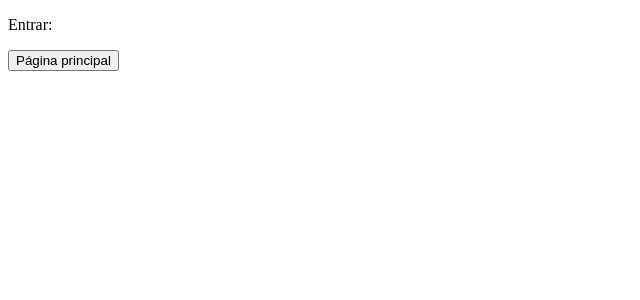
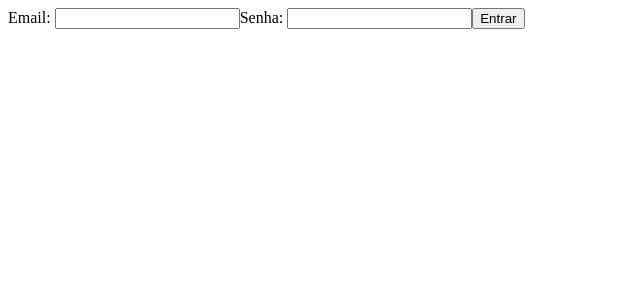
Before and after one commit to hydrahtec/REACT, a React (Create React App) app in the folder aulas/: page /entrar in a window 1280 px wide. Shown: the top 300 px of the page, without its empty margins (0-640 px from the left). Built offline with nearby package versions, Linux system fonts and the light colour scheme.

Commit message:
add form

```diff
--- a/aulas/src/App/pages/login/Login.tsx
+++ b/aulas/src/App/pages/login/Login.tsx
@@ -1,17 +1,41 @@
-import { useNavigate } from "react-router-dom";
+// import { useNavigate } from "react-router-dom";
+
+// export const Login = () => {
+//     let navigate = useNavigate();
+
+//     const handleClick = () => {
+//         navigate("/pagina-inicial") ;
+//     }
+
+
+//     return (
+//         <div>
+//         <p>Entrar: </p>
+//         <button onClick={handleClick}>Página principal</button>
+//         </div>
+//     );
+// };
 
 export const Login = () => {
-    let navigate = useNavigate();
-
-    const handleClick = () => {
-        navigate("/pagina-inicial") ;
-    }
 
 
     return (
         <div>
-        <p>Entrar: </p>
-        <button onClick={handleClick}>Página principal</button>
+            <form>
+                <label>
+                    <span>Email: </span>
+                    <input />
+                </label>
+
+                <label>
+                    <span>Senha: </span>
+                    <input type="password" />
+                </label>
+
+                <button type="button" >
+                    Entrar
+                </button>
+            </form>
         </div>
     );
 };
```
